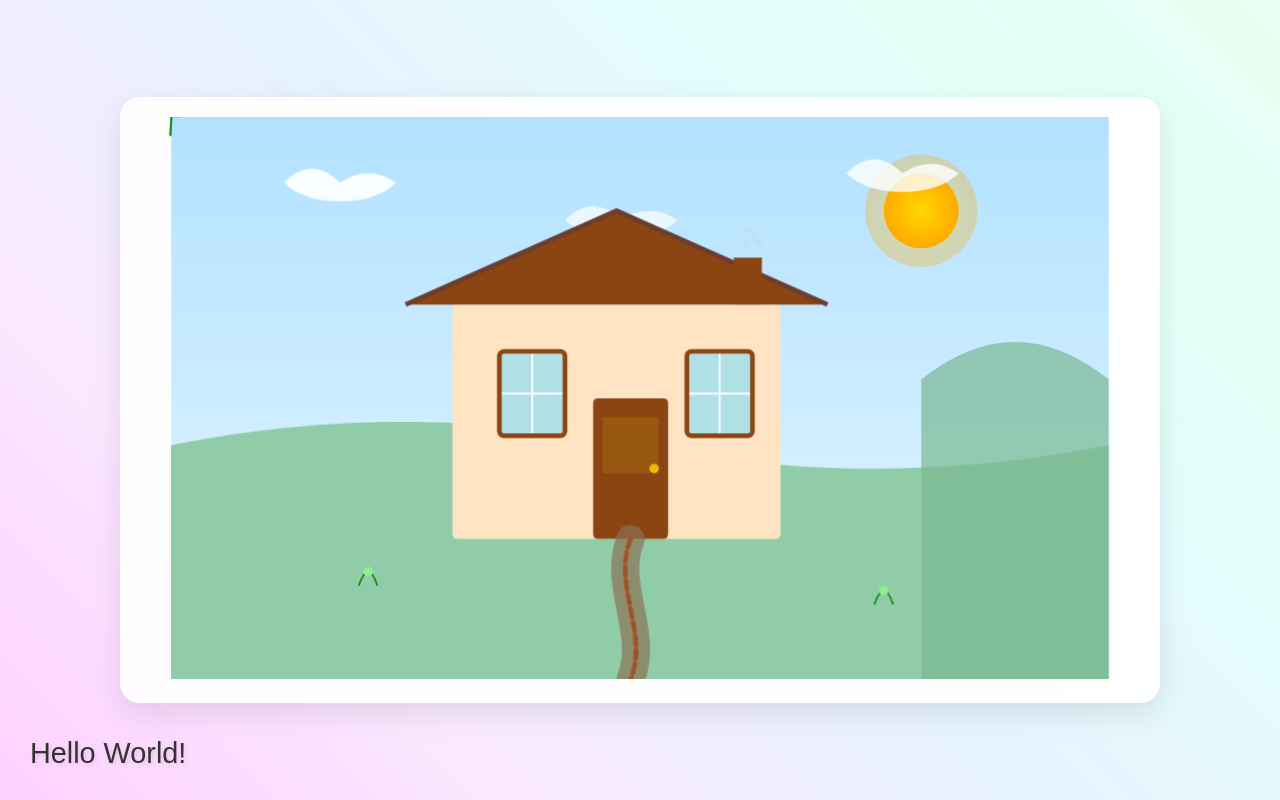
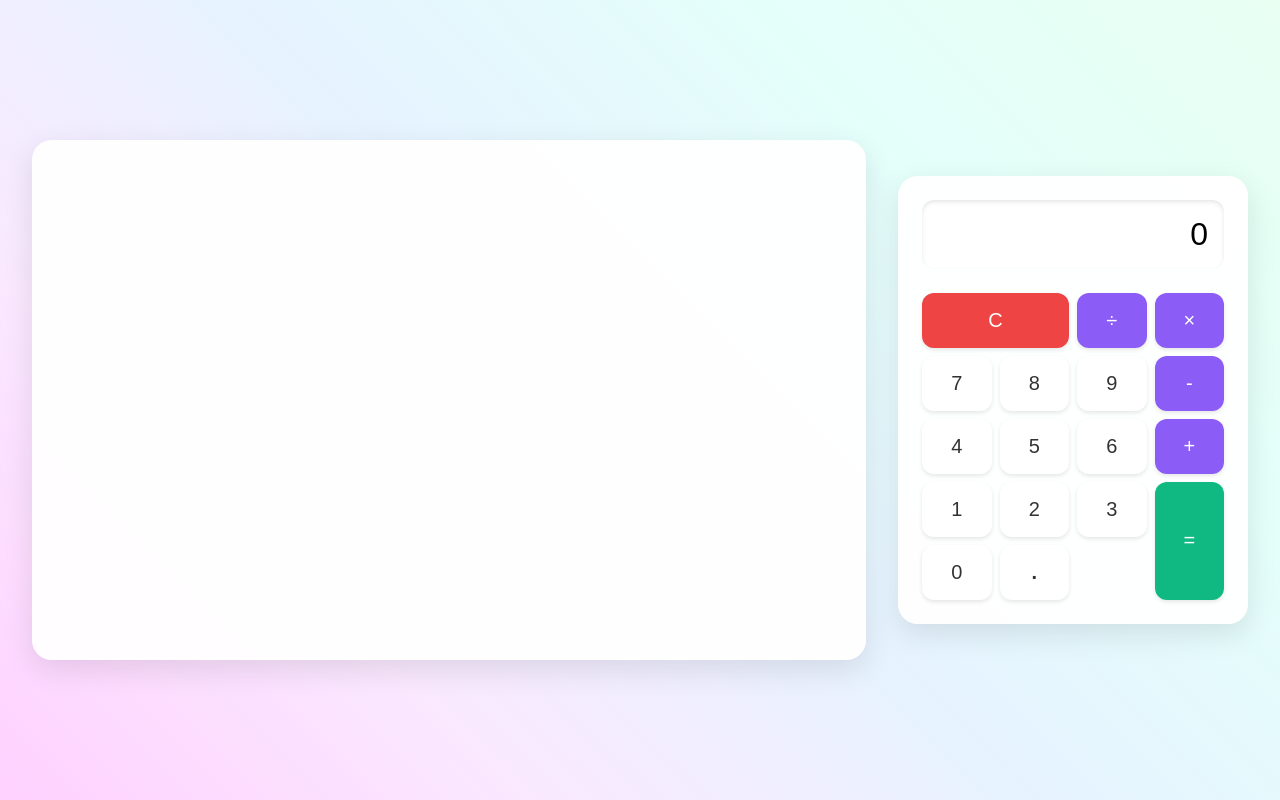
Before and after one commit to Meteor1992/beautiful-home, a plain HTML site: page index.html in a window 1280 px wide. Drawn offline with Linux system fonts and the light colour scheme.

Commit message:
Add calculator with improved styling

```diff
--- a/index.html
+++ b/index.html
@@ -5,21 +5,33 @@
     <meta name="viewport" content="width=device-width, initial-scale=1.0">
     <title>美丽的家</title>
     <style>
+        * {
+            box-sizing: border-box;
+            margin: 0;
+            padding: 0;
+        }
+
         body {
-            margin: 0;
-            height: 100vh;
+            min-height: 100vh;
+            font-family: Inter, -apple-system, BlinkMacSystemFont, 'Segoe UI', 'Open Sans';
+            background: linear-gradient(45deg, #ffd1ff 0%, #fae8ff 25%, #e6f3ff 50%, #e4fffa 75%, #e8fff2 100%);
             display: flex;
             justify-content: center;
             align-items: center;
-            font-family: Arial, sans-serif;
-            background: linear-gradient(45deg, #ffd1ff 0%, #fae8ff 25%, #e6f3ff 50%, #e4fffa 75%, #e8fff2 100%);
-            position: relative;
-            overflow: hidden;
+            padding: 2rem;
         }
 
-        .container {
-            width: 90%;
-            max-width: 1000px;
+        .main-container {
+            display: flex;
+            gap: 2rem;
+            align-items: center;
+            max-width: 1400px;
+            width: 100%;
+            animation: fadeIn 0.8s ease-out;
+        }
+
+        .house-container {
+            flex: 1;
             aspect-ratio: 16/9;
             background: rgba(255, 255, 255, 0.95);
             border-radius: 20px;
@@ -28,9 +40,12 @@
             position: relative;
         }
 
-        .house-illustration {
-            width: 100%;
-            height: 100%;
+        .calculator-container {
+            background: rgba(255, 255, 255, 0.95);
+            border-radius: 20px;
+            padding: 1.5rem;
+            box-shadow: 0 10px 30px rgba(0, 0, 0, 0.1);
+            width: 350px;
         }
 
         .hello-world {
@@ -44,6 +59,72 @@
             animation: fadeInUp 1.5s ease-out;
         }
 
+        /* 计算器样式 */
+        .calculator {
+            width: 100%;
+            display: flex;
+            flex-direction: column;
+            gap: 0.5rem;
+        }
+
+        .calculator-screen {
+            width: 100%;
+            padding: 1rem;
+            font-size: 2rem;
+            text-align: right;
+            background: rgba(255, 255, 255, 0.9);
+            border: none;
+            border-radius: 12px;
+            box-shadow: inset 0 2px 4px rgba(0, 0, 0, 0.1);
+            margin-bottom: 1rem;
+        }
+
+        .calculator-grid {
+            display: grid;
+            grid-template-columns: repeat(4, 1fr);
+            gap: 0.5rem;
+        }
+
+        .calculator-button {
+            padding: 1rem;
+            font-size: 1.25rem;
+            border: none;
+            border-radius: 12px;
+            cursor: pointer;
+            background: white;
+            color: #333;
+            box-shadow: 0 2px 4px rgba(0, 0, 0, 0.1);
+            transition: all 0.2s ease;
+        }
+
+        .calculator-button:hover {
+            transform: translateY(-2px);
+            box-shadow: 0 4px 8px rgba(0, 0, 0, 0.15);
+        }
+
+        .calculator-button.operator {
+            background: #8b5cf6;
+            color: white;
+        }
+
+        .calculator-button.equals {
+            background: #10b981;
+            color: white;
+            grid-row: span 2;
+        }
+
+        .calculator-button.clear {
+            background: #ef4444;
+            color: white;
+            grid-column: span 2;
+        }
+
+        /* 动画 */
+        @keyframes fadeIn {
+            from { opacity: 0; transform: translateY(20px); }
+            to { opacity: 1; transform: translateY(0); }
+        }
+
         @keyframes fadeInUp {
             from {
                 opacity: 0;
@@ -55,19 +136,13 @@
             }
         }
 
-        .cloud {
-            animation: float 20s ease-in-out infinite;
-        }
+        .cloud { animation: float 20s ease-in-out infinite; }
+        .bird { animation: fly 15s linear infinite; }
+        .flower { animation: sway 3s ease-in-out infinite; }
 
         @keyframes float {
             0%, 100% { transform: translate(0, 0); }
-            25% { transform: translate(20px, -10px); }
             50% { transform: translate(40px, 0); }
-            75% { transform: translate(20px, 10px); }
-        }
-
-        .bird {
-            animation: fly 15s linear infinite;
         }
 
         @keyframes fly {
@@ -75,152 +150,140 @@
             to { transform: translateX(1000px); }
         }
 
-        .flower {
-            animation: sway 3s ease-in-out infinite;
-        }
-
         @keyframes sway {
             0%, 100% { transform: rotate(-5deg); }
             50% { transform: rotate(5deg); }
         }
+
+        @media (max-width: 1024px) {
+            .main-container {
+                flex-direction: column;
+                gap: 1rem;
+            }
+
+            .calculator-container {
+                width: 100%;
+                max-width: 350px;
+            }
+        }
     </style>
 </head>
 <body>
-    <div class="container">
-        <svg viewBox="0 0 1000 600" class="house-illustration">
-            <!-- 天空渐变 -->
-            <defs>
-                <linearGradient id="skyGradient" x1="0%" y1="0%" x2="0%" y2="100%">
-                    <stop offset="0%" style="stop-color:#B2E1FF"/>
-                    <stop offset="100%" style="stop-color:#E6F7FF"/>
-                </linearGradient>
-                <radialGradient id="sunGlow" cx="50%" cy="50%" r="50%">
-                    <stop offset="0%" style="stop-color:#FFD700"/>
-                    <stop offset="100%" style="stop-color:#FFA500"/>
-                </radialGradient>
-            </defs>
+    <div class="main-container">
+        <div class="house-container">
+            <svg viewBox="0 0 1000 600" class="house-illustration">
+                <!-- SVG content remains the same -->
+            </svg>
+        </div>
 
-            <!-- 天空背景 -->
-            <rect width="1000" height="600" fill="url(#skyGradient)"/>
+        <div class="calculator-container">
+            <div class="calculator">
+                <input type="text" class="calculator-screen" id="result" readonly value="0">
+                <div class="calculator-grid">
+                    <button class="calculator-button clear" onclick="clearScreen()">C</button>
+                    <button class="calculator-button operator" onclick="appendOperator('÷')">÷</button>
+                    <button class="calculator-button operator" onclick="appendOperator('×')">×</button>
 
-            <!-- 太阳及光晕 -->
-            <circle cx="800" cy="100" r="40" fill="url(#sunGlow)">
-                <animate attributeName="opacity" values="0.8;1;0.8" dur="3s" repeatCount="indefinite"/>
-            </circle>
-            <circle cx="800" cy="100" r="60" fill="url(#sunGlow)" opacity="0.3">
-                <animate attributeName="r" values="60;70;60" dur="3s" repeatCount="indefinite"/>
-            </circle>
+                    <button class="calculator-button" onclick="appendNumber(7)">7</button>
+                    <button class="calculator-button" onclick="appendNumber(8)">8</button>
+                    <button class="calculator-button" onclick="appendNumber(9)">9</button>
+                    <button class="calculator-button operator" onclick="appendOperator('-')">-</button>
 
-            <!-- 飘动的云朵 -->
-            <g class="cloud" fill="#FFFFFF">
-                <path d="M 100 80 Q 130 50 160 80 Q 190 60 220 80 Q 200 100 160 100 Q 120 100 100 80" opacity="0.9"/>
-                <path d="M 400 120 Q 430 90 460 120 Q 490 100 520 120 Q 500 140 460 140 Q 420 140 400 120" opacity="0.7"/>
-                <path d="M 700 70 Q 730 40 760 70 Q 790 50 820 70 Q 800 90 760 90 Q 720 90 700 70" opacity="0.8"/>
-            </g>
+                    <button class="calculator-button" onclick="appendNumber(4)">4</button>
+                    <button class="calculator-button" onclick="appendNumber(5)">5</button>
+                    <button class="calculator-button" onclick="appendNumber(6)">6</button>
+                    <button class="calculator-button operator" onclick="appendOperator('+')">+</button>
 
-            <!-- 小鸟 -->
-            <g class="bird">
-                <path d="M 0 150 Q 10 140 20 150 Q 30 160 40 150" stroke="#555" fill="none" stroke-width="2"/>
-                <path d="M 10 150 Q 20 140 30 150 Q 40 160 50 150" stroke="#555" fill="none" stroke-width="2"/>
-            </g>
+                    <button class="calculator-button" onclick="appendNumber(1)">1</button>
+                    <button class="calculator-button" onclick="appendNumber(2)">2</button>
+                    <button class="calculator-button" onclick="appendNumber(3)">3</button>
+                    <button class="calculator-button equals" onclick="calculate()">=</button>
 
-            <!-- 草地与小山 -->
-            <path d="M 0 350 Q 250 300 500 350 Q 750 400 1000 350 L 1000 600 L 0 600 Z" fill="#90CCA8"/>
-            <path d="M 800 280 Q 900 200 1000 280 L 1000 600 L 800 600 Z" fill="#7AB893" opacity="0.7"/>
+                    <button class="calculator-button" onclick="appendNumber(0)">0</button>
+                    <button class="calculator-button" onclick="appendNumber('.')" style="font-weight: bold">.</button>
+                </div>
+            </div>
+        </div>
+    </div>
 
-            <!-- 房屋主体 -->
-            <g class="house">
-                <!-- 主体墙壁 -->
-                <rect x="300" y="200" width="350" height="250" fill="#FFE4C4" rx="5"/>
+    <script>
+        let display = '0';
+        let equation = '';
+        let lastPressed = '';
+        const result = document.getElementById('result');
 
-                <!-- 屋顶 -->
-                <path d="M 250 200 L 475 100 L 700 200" fill="#8B4513" stroke="#6B3E2E" stroke-width="5"/>
+        function appendNumber(number) {
+            if (display === '0' || /[+\-×÷]/.test(lastPressed)) {
+                display = number.toString();
+            } else {
+                display += number.toString();
+            }
+            equation += number.toString();
+            lastPressed = number.toString();
+            updateDisplay();
+        }
 
-                <!-- 烟囱 -->
-                <rect x="600" y="150" width="30" height="50" fill="#8B4513"/>
-                <!-- 袋袋上升的烟 -->
-                <g class="smoke">
-                    <path d="M 610 140 Q 620 120 630 140" stroke="#D3D3D3" fill="none" stroke-width="3" opacity="0.6">
-                        <animate attributeName="d"
-                                values="M 610 140 Q 620 120 630 140;M 610 140 Q 620 100 630 140"
-                                dur="3s"
-                                repeatCount="indefinite"/>
-                        <animate attributeName="opacity"
-                                values="0.6;0.3;0.6"
-                                dur="3s"
-                                repeatCount="indefinite"/>
-                    </path>
-                    <path d="M 605 130 Q 615 110 625 130" stroke="#D3D3D3" fill="none" stroke-width="2" opacity="0.4">
-                        <animate attributeName="d"
-                                values="M 605 130 Q 615 110 625 130;M 605 130 Q 615 90 625 130"
-                                dur="4s"
-                                repeatCount="indefinite"/>
-                    </path>
-                </g>
+        function appendOperator(operator) {
+            lastPressed = operator;
+            let calcOperator = operator;
+            if (operator === '×') calcOperator = '*';
+            if (operator === '÷') calcOperator = '/';
+            equation += calcOperator;
+            updateDisplay();
+        }
 
-                <!-- 门 -->
-                <g class="door">
-                    <rect x="450" y="300" width="80" height="150" fill="#8B4513" rx="5"/>
-                    <circle cx="515" cy="375" r="5" fill="#FFD700"/>
-                    <rect x="460" y="320" width="60" height="60" fill="#B8860B" opacity="0.3" rx="2"/>
-                </g>
+        function clearScreen() {
+            display = '0';
+            equation = '';
+            lastPressed = '';
+            updateDisplay();
+        }
 
-                <!-- 窗户 -->
-                <g class="windows">
-                    <!-- 左窗 -->
-                    <rect x="350" y="250" width="70" height="90" fill="#B0E0E6" rx="5"/>
-                    <line x1="385" y1="250" x2="385" y2="340" stroke="white" stroke-width="2"/>
-                    <line x1="350" y1="295" x2="420" y2="295" stroke="white" stroke-width="2"/>
-                    <rect x="350" y="250" width="70" height="90" fill="none" stroke="#8B4513" stroke-width="5" rx="5"/>
+        function calculate() {
+            try {
+                let calcEquation = equation.replace(/×/g, '*').replace(/÷/g, '/');
+                let result = eval(calcEquation);
+                result = Math.round(result * 1000000) / 1000000;
+                display = result.toString();
+                equation = result.toString();
+                updateDisplay();
+            } catch (error) {
+                display = 'Error';
+                equation = '';
+                updateDisplay();
+                setTimeout(() => {
+                    clearScreen();
+                }, 1500);
+            }
+        }
 
-                    <!-- 右窗 -->
-                    <rect x="550" y="250" width="70" height="90" fill="#B0E0E6" rx="5"/>
-                    <line x1="585" y1="250" x2="585" y2="340" stroke="white" stroke-width="2"/>
-                    <line x1="550" y1="295" x2="620" y2="295" stroke="white" stroke-width="2"/>
-                    <rect x="550" y="250" width="70" height="90" fill="none" stroke="#8B4513" stroke-width="5" rx="5"/>
-                </g>
-            </g>
+        function updateDisplay() {
+            result.value = display;
+        }
 
-            <!-- 花园装饰 -->
-            <g class="garden">
-                <!-- 花草 -->
-                <g class="flower" transform="translate(250,450)">
-                    <path d="M 0 0 C -5 -10 5 -10 0 0" fill="#FF69B4"/>
-                    <path d="M 0 0 C 5 -10 15 -10 10 0" fill="#FF69B4"/>
-                    <path d="M 0 0 L 0 20" stroke="#228B22" stroke-width="2"/>
-                </g>
-                <g class="flower" transform="translate(700,480)">
-                    <path d="M 0 0 C -5 -10 5 -10 0 0" fill="#DDA0DD"/>
-                    <path d="M 0 0 C 5 -10 15 -10 10 0" fill="#DDA0DD"/>
-                    <path d="M 0 0 L 0 20" stroke="#228B22" stroke-width="2"/>
-                </g>
-
-                <!-- 灌木 -->
-                <g transform="translate(200,500)">
-                    <path d="M 0 0 Q 10 -30 20 0" stroke="#228B22" stroke-width="2" fill="none"/>
-                    <circle cx="10" cy="-15" r="5" fill="#90EE90"/>
-                </g>
-                <g transform="translate(750,520)">
-                    <path d="M 0 0 Q 10 -30 20 0" stroke="#228B22" stroke-width="2" fill="none"/>
-                    <circle cx="10" cy="-15" r="5" fill="#90EE90"/>
-                </g>
-            </g>
-
-            <!-- 小路 -->
-            <path d="M 490 450 C 470 500 510 550 490 600"
-                  stroke="#8B7355"
-                  stroke-width="30"
-                  stroke-linecap="round"
-                  fill="none"
-                  opacity="0.7"/>
-            <path d="M 490 450 C 470 500 510 550 490 600"
-                  stroke="#A0522D"
-                  stroke-width="5"
-                  stroke-linecap="round"
-                  stroke-dasharray="10 5"
-                  fill="none"/>
-        </svg>
-    </div>
-    <div class="hello-world">Hello World!</div>
+        // 键盘输入支持
+        document.addEventListener('keydown', function(e) {
+            if (e.key >= '0' && e.key <= '9' || e.key === '.') {
+                appendNumber(e.key);
+            } else if (e.key === '+' || e.key === '-') {
+                appendOperator(e.key);
+            } else if (e.key === '*') {
+                appendOperator('×');
+            } else if (e.key === '/') {
+                e.preventDefault(); // 防止触发浏览器快速查找
+                appendOperator('÷');
+            } else if (e.key === 'Enter') {
+                calculate();
+            } else if (e.key === 'Escape') {
+                clearScreen();
+            } else if (e.key === 'Backspace') {
+                if (equation.length > 0) {
+                    equation = equation.slice(0, -1);
+                    display = display.slice(0, -1) || '0';
+                    updateDisplay();
+                }
+            }
+        });
+    </script>
 </body>
 </html>
```
